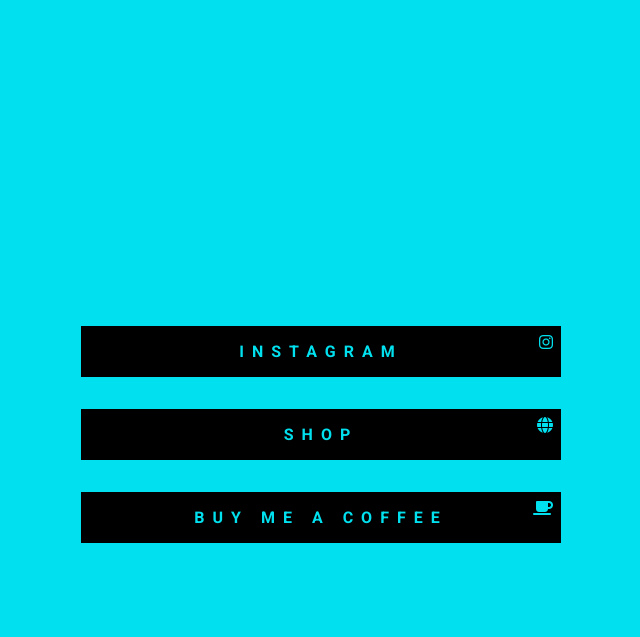
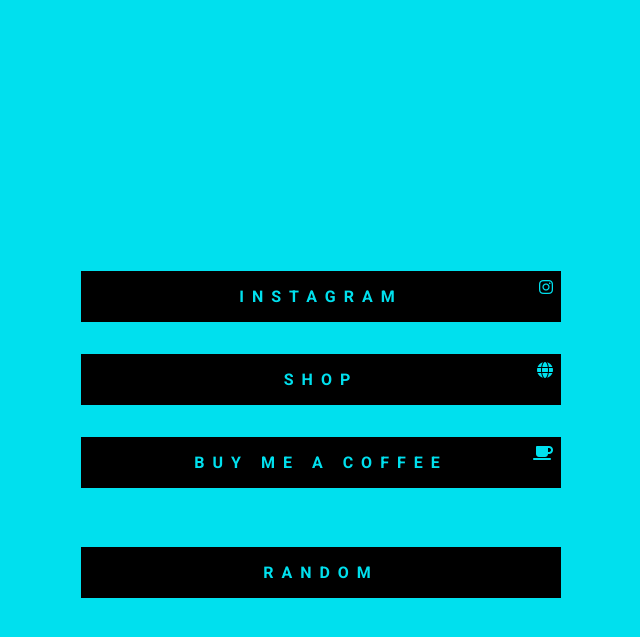
Before and after one commit to Maghil/Maghil.github.io, a Jekyll site: the page built from links.md, in a window 1280 px wide. Shown: the top 637 px of the page, without its empty margins (319-959 px from the left). Built offline with Jekyll 4.4.1, drawn with Linux system fonts in a browser that asks for light colours; nearby versions of some CDN libraries.

Commit message:
added random button

```diff
--- a/assets/css/links.css
+++ b/assets/css/links.css
@@ -78,6 +78,28 @@ a.button.bmac{
     color:#fff;
 }
 
+/* Random Thought Icon */
+
+a.button.random{
+    background:linear-gradient(90deg,#000,#000 50%,#e100ff 50%,#040286) var(--x, 0)/ 200%;
+}
+
+.random-div:hover a.button.random{
+    --x:100%;
+}
+
+.random-div:hover .random-icon{
+    fill: #fff;
+    width: 2em;
+    height: 2em;
+    margin-top: 0.8em;
+    right:24em;
+}
+
+.random-icon:hover ~ .random{
+    fill: #fff;
+}
+
 html,body{
     background-color: var(--link-background);
     width: 100vw;
@@ -112,7 +134,6 @@ a.button{
     text-align: center;
     letter-spacing: .5em;
     transition: all 0.15s;
-
 }
 
 /* Transition */
@@ -129,7 +150,10 @@ a.button:active{
 @media all and (max-width:30em){
      .links{
         display:block;
-        margin:0.4em auto;
+        margin:0.4em 1em;
+    }
+    a.bmac{
+        padding:1.3em 1em;
     }
     .insta-div:hover .insta-icon{
         right: 0.5em;
@@ -138,7 +162,11 @@ a.button:active{
         right: 0.5em;
     }
     .bmac-div:hover .bmac-icon{
+        margin-top: 0.7em;
         right: 0.5em;
+    }
+    .random-div:hover .random-icon{
+        right: 1.5em;
     }
 }
 
--- a/links.md
+++ b/links.md
@@ -22,4 +22,21 @@ layout : links
             Buy me a coffee
         </a>
     </div>
+    <div class="button-div random-div">
+        <svg class="random-icon" width="20" height="23" viewBox="0 0 20 23" fill="var(--link-background)" xmlns="http://www.w3.org/2000/svg">
+            <path d="M8.10608 0.921631L3.14396 6.48981L0.505066 5.29032L8.10608 0.921631Z" fill="#00E0EE"/>
+            <path d="M1 17.5L9.57074 22.6768V19.1415L1 17.5Z" fill="#00E0EE"/>
+            <path d="M19 17.5L10.4167 22.6768V19.1415L19 17.5Z" fill="#00E0EE"/>
+            <path d="M19.5 16L10.7197 18.3081L16.6036 7.94189L19.5 16Z" fill="#00E0EE"/>
+            <path d="M0.5 16L9.25507 18.3081L3.37123 7.94189L0.5 16Z" fill="#00E0EE"/>
+            <path d="M-1.52588e-05 15L2.76514 7.19697L-1.52588e-05 5.95959V15Z" fill="#00E0EE"/>
+            <path d="M20 15.0127L17.2349 7.20966L20 5.97229V15.0127Z" fill="#00E0EE"/>
+            <path d="M9.98738 18.0177L3.95203 7.37378H16.048L9.98738 18.0177Z" fill="#00E0EE"/>
+            <path d="M10 0.5L4.12878 6.56567H15.7955L10 0.5Z" fill="#00E0EE"/>
+            <path d="M11.8561 0.921631L16.8182 6.48981L19.4571 5.29032L11.8561 0.921631Z" fill="#00E0EE"/>
+        </svg>
+        <a href="https://www.google.com/search?q=sorry+forgot+to+add+link" class="button random">
+            Random
+        </a>
+    </div>
 </div>
```
